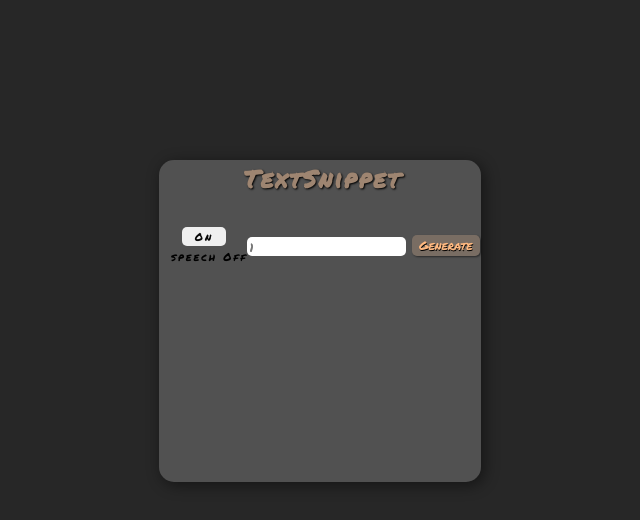
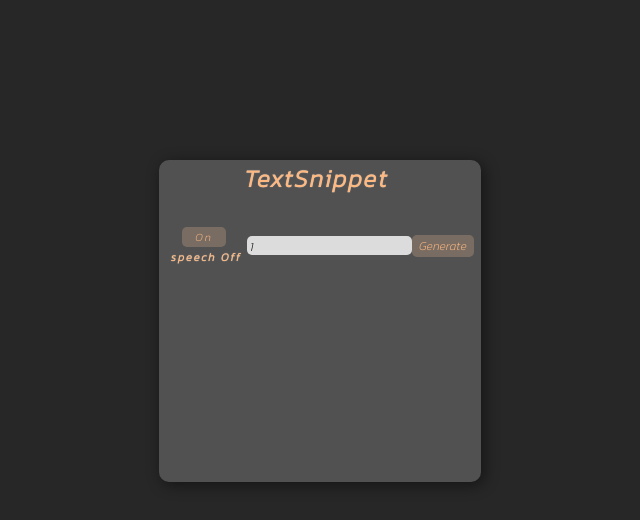
Before and after one commit to Nikitak211/textsnippet-react, a React (Create React App) app: page / in a window 1280 px wide. Shown: the top 520 px of the page, without its empty margins (320-960 px from the left). Built offline with nearby package versions, Linux system fonts and the light colour scheme; the HTML template or start-up script is replaced by a standard one.

Commit message:
modified css and fonts

```diff
--- a/src/Homepage.js
+++ b/src/Homepage.js
@@ -1,5 +1,4 @@
 import { useState, useEffect, useRef } from "react";
-
 
 const Homepage = () => {
     const [amountOfSnippets, setamountOfSnippets] = useState('')
@@ -8,7 +7,7 @@ const Homepage = () => {
     const [soundText, setSoundText] = useState('')
     const [button, setButton] = useState('')
     const [muted, setMuted] = useState(false)
-
+    const [className, setClassName] = useState('')
     const url = '/api/generateText' ;
 
     const synth = useRef();
@@ -24,10 +23,12 @@ const Homepage = () => {
             setMuted(false);
             setButton("On");
             setSoundText("speech Off")
+            setClassName("sound-text")
         } else {
             setMuted(true);
             setButton("Off");
             setSoundText("speech On");
+            setClassName("sound-text on")
         }
     }
 
@@ -70,6 +71,7 @@ const Homepage = () => {
     useEffect(() => {
         setButton("On");
         setSoundText("speech Off")
+        setClassName("sound-text")
         synth.current = window.speechSynthesis;
     }, [])
 
@@ -88,7 +90,7 @@ const Homepage = () => {
                 onClick={textReader}
             >{button}</button>
             <small
-                className="sound-text"
+                className={className}
                 onChange={e => setSoundText(e.target.value)}
             >{soundText}</small>
             <input
--- a/src/index.css
+++ b/src/index.css
@@ -1,7 +1,7 @@
-@import url('https://fonts.googleapis.com/css2?family=Permanent+Marker&display=swap');
+@import url('https://fonts.googleapis.com/css2?family=Kanit:ital,wght@1,200&display=swap');
 *{
   margin: 0;
-  font-family: 'Permanent Marker', cursive;
+  font-family: 'Kanit', sans-serif;
   letter-spacing: 2px;
 }
 body{
@@ -16,14 +16,15 @@ body{
   justify-content: center;
   border: 1px solid transparent;
   box-shadow: 3px 3px 15px rgba(0, 0, 0, 0.486);
-  border-radius: 15px;
+  border-radius: 10px;
   width: 20em;
   height: 20em;
 }
 .container-title{
   margin: 0 3.5em auto;
-  color: rgb(158, 133, 113);
-  text-shadow: 1px 1px 2px black ;
+  color: rgb(255, 185, 128);
+  text-shadow: 0px 0px 1px rgba(196, 196, 196, 0.9);
+
 }
 .container-search{
   height: 15px ;
@@ -31,9 +32,11 @@ body{
   border-radius: 5px;
   border: 1px solid transparent;
   outline: none;
+  background-color:rgb(220, 220, 220);
 }
 .container-search::placeholder{
   font-size:12px;
+  color:black;
 }
 .container-button{
   cursor: pointer;
@@ -41,17 +44,19 @@ body{
   background:rgba(168, 142, 120, 0.459);
   letter-spacing: 0;
   color: rgb(255, 185, 128);
-  text-shadow: 0.5px 0.5px 0.1px black ;
   font-size:12px;
   position: relative;
   margin: 0em 21em ;
   top:-25px;
   border-radius: 5px;
   border: 1px solid transparent;
-  box-shadow: 1px 1px 2px rgba(0, 0, 0, 0.486);
 }
 .container-button:hover{
-  background:rgb(197, 150, 111);
+  background:rgb(184, 155, 131);
+  text-shadow: 0px 0px 4px rgb(255, 255, 255);
+  color: white;
+  transition:color 0.2s ease;
+  transition:background 0.5s ease;
 }
 .container-text{
   background:transparent;
@@ -65,7 +70,8 @@ body{
   border-radius: 0 0 15px 15px;
 }
 .container-text{
-  color: white;
+  color: rgb(255, 185, 128);
+  text-shadow: 0px 0px 1px rgba(196, 196, 196, 0.9);
 }
 .inputs-form{
   color: rgb(223, 79, 79);
@@ -84,7 +90,9 @@ body{
   top:8em;
   left: 1em;
   font-size:11px;
-  color: rgb(0, 0, 0);
+  color: rgb(255, 185, 128);
+  font-weight: bold;
+  text-shadow: 0px 0px 1px rgba(196, 196, 196, 0.9);
 }
 .sound-button{
   position: absolute;
@@ -92,7 +100,19 @@ body{
   top: 6em;
   left: 2em;
   font-size:11px;
-  color: rgb(7, 7, 7);
+  color: rgb(255, 185, 128);
   border: 1px solid transparent;
   border-radius: 5px;
+  background-color: rgba(168, 142, 120, 0.459);
 }
+.sound-button:hover{
+  background:rgb(184, 155, 131);
+  text-shadow: 0px 0px 4px rgb(255, 255, 255);
+  color: white;
+  transition:color 0.2s ease;
+  transition:background 0.5s ease;
+}
+.sound-text.on{
+  text-shadow: 0px 0px 4px rgba(255, 255, 255, 0.74);
+  transition: text-shadow 0.3s ease;
+}
```
